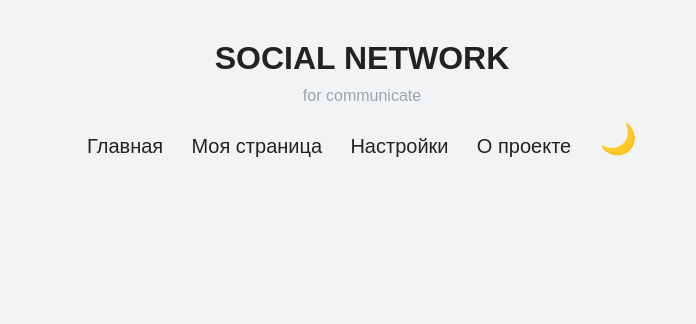
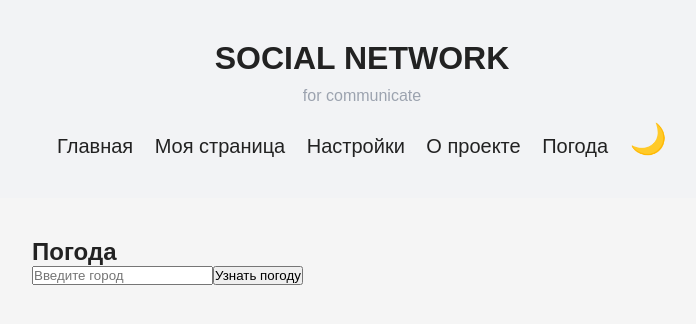
Before and after one commit to brahman98/react-9-4-RPO-23-1, a React (Vite) app: page /weather in a window 1280 px wide. Shown: the top 324 px of the page, without its empty margins (278-974 px from the left). Built offline with nearby package versions, Linux system fonts and the light colour scheme.

Commit message:
weather api in process

```diff
--- a/src/App.jsx
+++ b/src/App.jsx
@@ -10,6 +10,7 @@ import Home from "./pages/Home";
 import Profile from "./pages/Profile";
 import Settings from "./pages/Settings";
 import About from "./pages/About";
+import WeatherPage from "./pages/WeatherPage";
 
 function App() {
   const { theme } = useTheme();
@@ -25,6 +26,7 @@ function App() {
               <Route path="/profile" element={<Profile />} />
               <Route path="/settings" element={<Settings />} />
               <Route path="/about" element={<About />} />
+              <Route path="/weather" element={<WeatherPage />} />
             </Routes>
           </PostsProvider>
         </UserProvider>
--- a/src/components/Header.jsx
+++ b/src/components/Header.jsx
@@ -22,6 +22,9 @@ function Header() {
                 <Link className={`nav-link theme-${theme}`} to="/about">
                     О проекте
                 </Link>
+                <Link className={`nav-link theme-${theme}`} to="/weather">
+                    Погода
+                </Link>
                 <button className="toggle" onClick={toggleTheme}>
                     {theme === "light" ? "🌙" : "🌞"}
                 </button>
--- /dev/null
+++ b/src/components/Weather.jsx
@@ -0,0 +1,72 @@
+import { useState } from "react";
+
+function Weather() {
+  const [city, setCity] = useState("");
+  const [weather, setWeather] = useState(null);
+  const [error, setError] = useState("");
+  const [loading, setLoading] = useState(false);
+
+  async function getWeather() {
+    event.preventDefault();
+    if (!city.trim()) return;
+
+    setLoading(true);
+    setError("");
+    setWeather(null);
+
+    try {
+      const response = await fetch("https://geocoding-api.open-meteo.com/v1/search?name=Berlin&count=10&language=en&format=json");
+      const data = await response.json();
+      if (!data.results?.length) {
+        throw new Error("Город не найден");
+      }
+      const place = data.results[0];
+      const responseWeather = await fetch(
+        `https://api.open-meteo.com/v1/forecast?latitude=52.52&longitude=13.41&hourly=temperature_2m`);
+      const result = await responseWeather.json();
+      if (!responseWeather.ok) {
+        throw new Error("Ошибка загрузки погоды");
+      }
+      setWeather({
+        city: place.name,
+        temperature: result.current.temperature_2m,
+        humidity: result.current.relative_humidity_2m,
+        wind: result.current.wind_speed_10m,
+      })
+    } catch (err) {
+      setError(err.message || "Не удалось загрузить погоду");
+    } finally {
+      setLoading(false);
+    }
+  }
+
+  return (
+    <section className="weather">
+      <h2>Погода</h2>
+
+      <form onSubmit={getWeather}>
+        <input
+          value={city}
+          onChange={(e) => setCity(e.target.value)}
+          placeholder="Введите город"
+        />
+        <button disabled={loading}>
+          {loading ? "Загрузка" : "Узнать погоду"}
+        </button>
+      </form>
+
+      {error && <p>{error}</p>}
+
+      {weather && (
+        <div>
+          <h3>{weather.city}</h3>
+          <p>Температура: {weather.temperature}</p>
+          <p>Влажность: {weather.humidity}</p>
+          <p>Ветер: {weather.wind}</p>
+        </div>
+      )}
+    </section>
+  );
+}
+
+export default Weather;
--- a/src/index.css
+++ b/src/index.css
@@ -45,7 +45,7 @@ button {
   display: flex;
   justify-content: space-between;
   gap: 20px;
-  max-width: 550px;
+  max-width: 610px;
   margin: 30px auto 0;
 }
 
--- /dev/null
+++ b/src/pages/WeatherPage.jsx
@@ -0,0 +1,11 @@
+import Weather from "../components/Weather";
+
+function WeatherPage() {
+    return (
+        <>
+        <Weather />
+        </>
+    )
+}
+
+export default WeatherPage;
```
Also changed, not shown: 1 other file (tests, documents, lock files or other folders).
